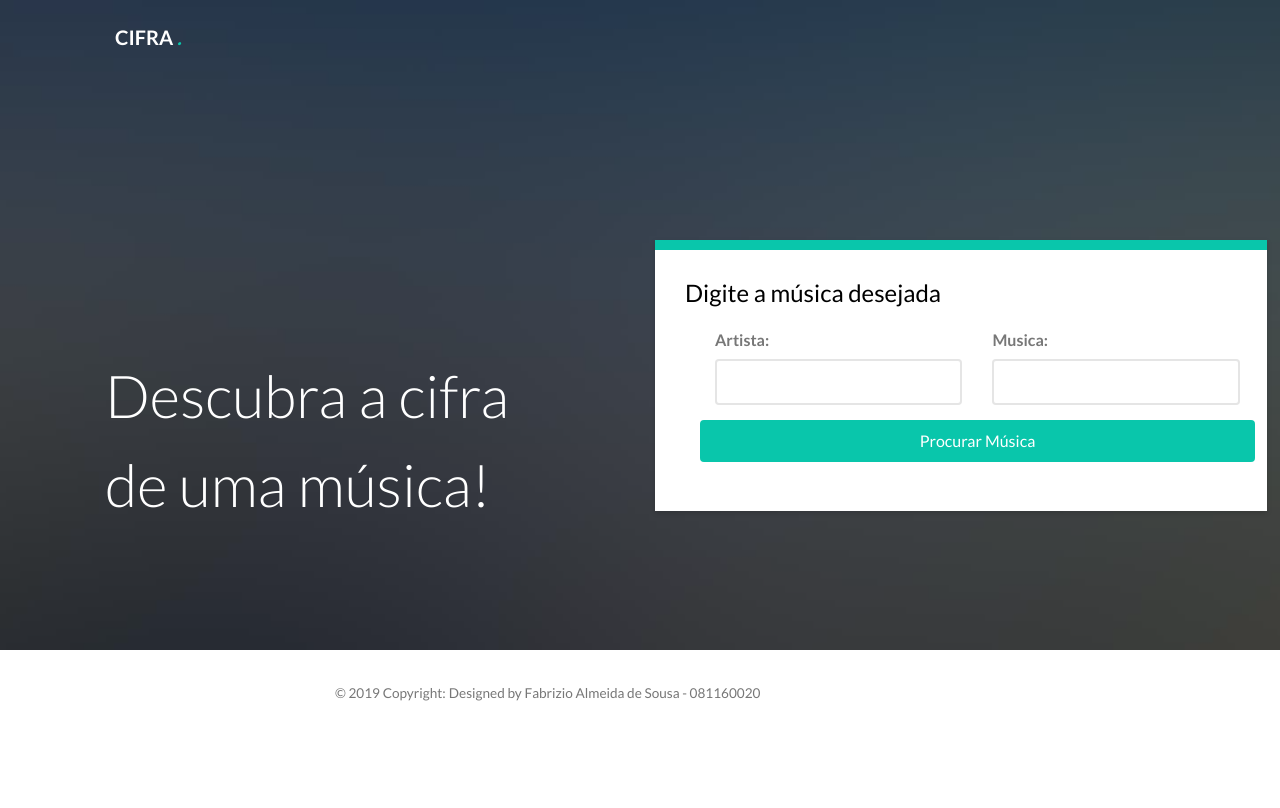
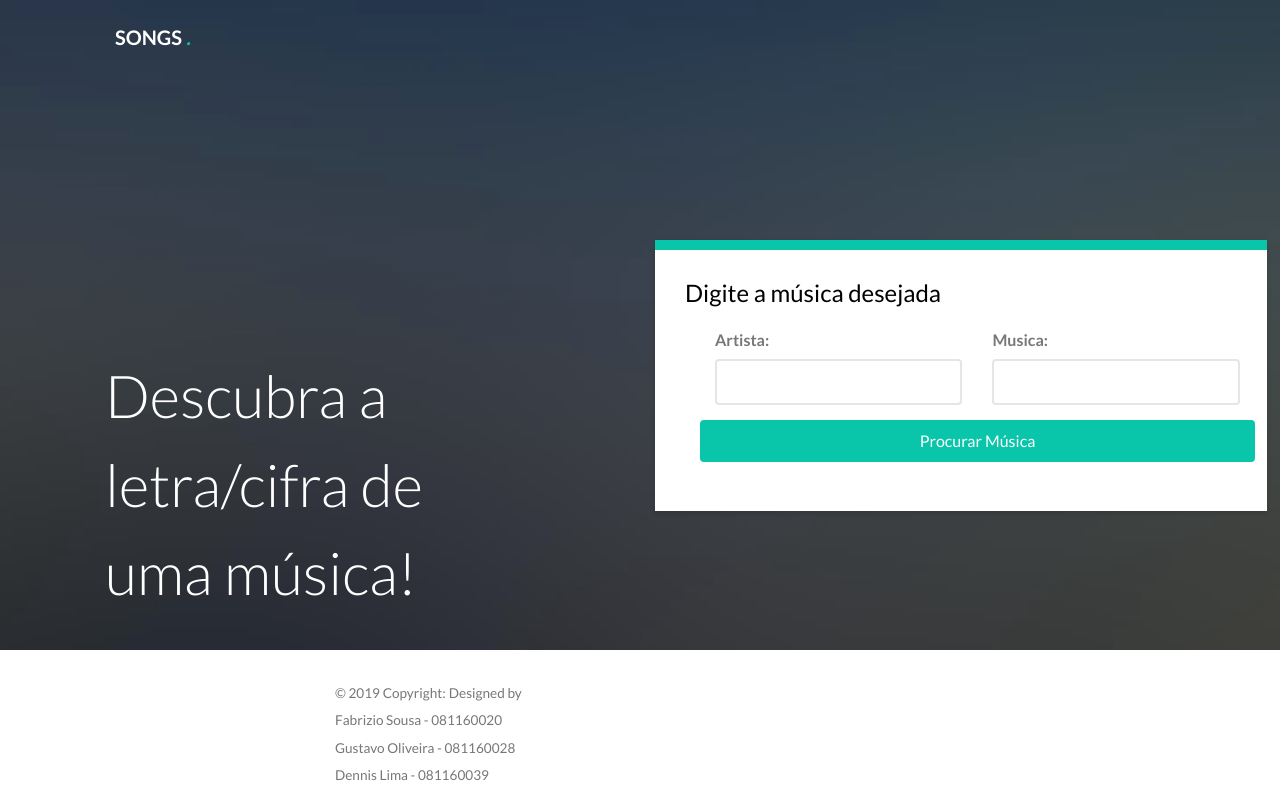
Before and after one commit to FabrizioSousa/TrabN2-LP3, a plain HTML site: page SiteFinalLP3/index.html in a window 1280 px wide. Drawn offline with Linux system fonts and the light colour scheme; files whose address does not match are found by name.

Commit message:
Update index.html

```diff
--- a/SiteFinalLP3/index.html
+++ b/SiteFinalLP3/index.html
@@ -4,7 +4,7 @@
 	<head>
 	<meta charset="utf-8">
 	<meta http-equiv="X-UA-Compatible" content="IE=edge">
-	<title>Descubra a cifra</title>
+	<title>Conheça a música</title>
 	<meta name="viewport" content="width=device-width, initial-scale=1">
 	<meta name="description" content="Free HTML5 Website Template by FreeHTML5.co" />
 	<meta name="keywords" content="free website templates, free html5, free template, free bootstrap, free website template, html5, css3, mobile first, responsive" />
@@ -242,7 +242,7 @@ jQuery.getJSON(
 
 			<div class="row">
 				<div class="col-sm-4 col-xs-12">
-					<div id="gtco-logo"><a href="index.html">Cifra <em>.</em></a></div>
+					<div id="gtco-logo"><a href="index.html">Songs <em>.</em></a></div>
 				</div>
 
 			</div>
@@ -260,7 +260,7 @@ jQuery.getJSON(
 
 					<div class="row row-mt-15em">
 						<div class="col-md-5 mt-text animate-box" data-animate-effect="fadeInUp">
-							<h1>Descubra a cifra de uma música!</h1>
+							<h1>Descubra a letra/cifra de uma música!</h1>
 						</div>
 						<div class="col-md-7 col-md-push-1 animate-box" data-animate-effect="fadeInRight">
 							<div class="form-wrap">
@@ -376,7 +376,9 @@ jQuery.getJSON(
 					<div class = "col-md-6">
 					<p class="pull-left">
 						<small class="block">© 2019 Copyright:</small>
-						<small class="block">Designed by Fabrizio Almeida de Sousa - 081160020</small>
+						<small class="block">Designed by <br>Fabrizio Sousa - 081160020
+                        <br>Gustavo Oliveira - 081160028
+                        <br>Dennis Lima - 081160039</small>
 					</p>
 					</div>
 				</div>
```
